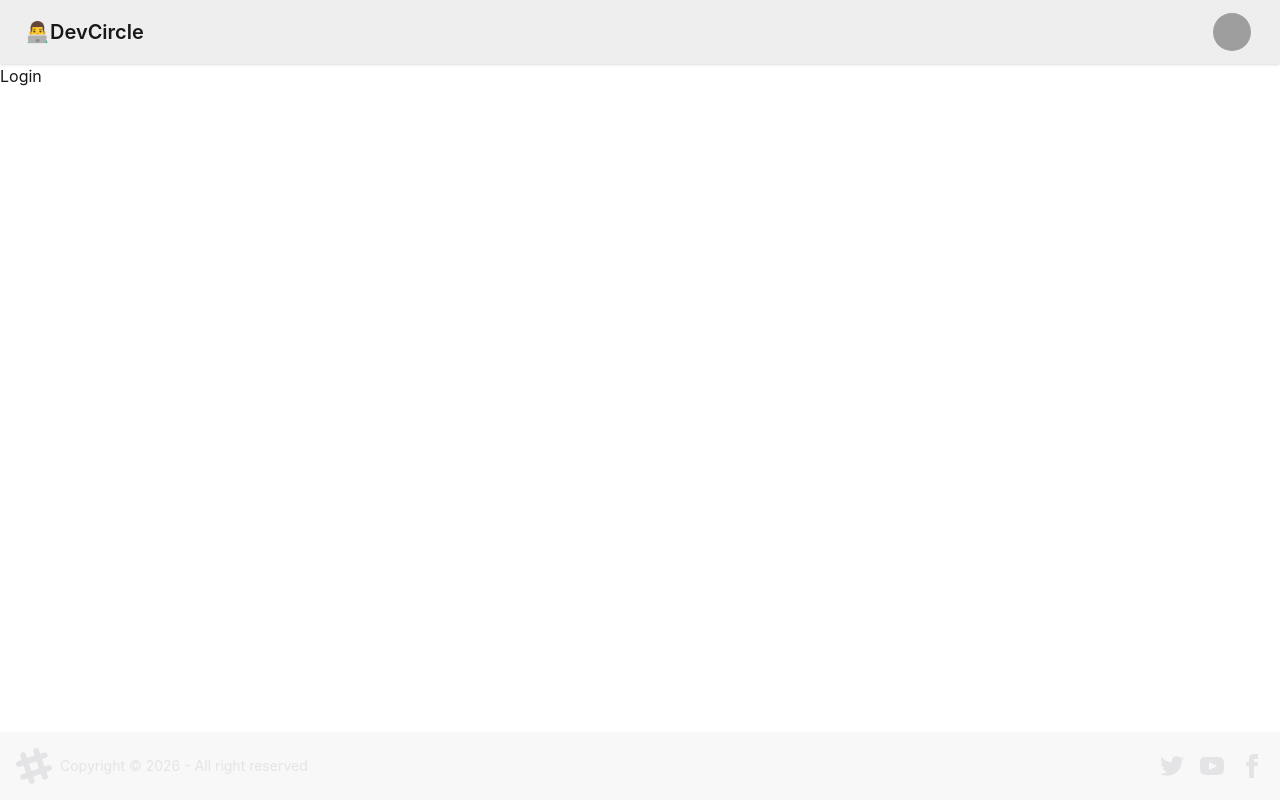
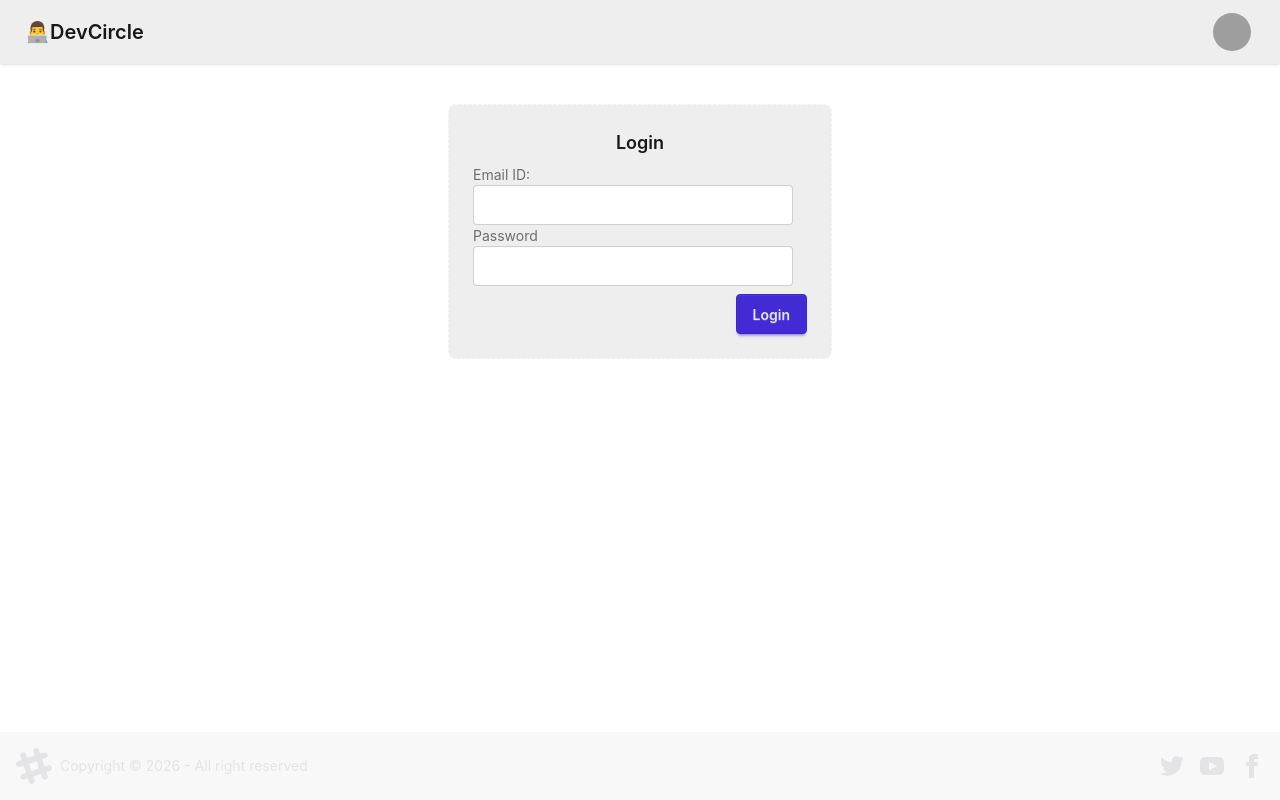
Before and after one commit to atishay5845/dev-circle, a React (Vite) app: page /login in a window 1280 px wide. Built offline with nearby package versions, Linux system fonts and the light colour scheme; grey boxes are pictures that could not be loaded.

Commit message:
added redux store

```diff
--- a/package.json
+++ b/package.json
@@ -10,9 +10,13 @@
     "preview": "vite preview"
   },
   "dependencies": {
+    "@reduxjs/toolkit": "^2.12.0",
+    "axios": "^1.18.1",
     "react": "^19.2.7",
     "react-dom": "^19.2.7",
-    "react-router-dom": "^7.18.1"
+    "react-redux": "^9.3.0",
+    "react-router-dom": "^7.18.1",
+    "redux": "^5.0.1"
   },
   "devDependencies": {
     "@tailwindcss/vite": "^4.3.2",
--- a/src/Login.jsx
+++ b/src/Login.jsx
@@ -1,8 +1,55 @@
 import React from 'react'
+import { useState } from 'react';
+import axios from "axios";
+const Login = () => {
+  const [emailId, setEmailId] = useState("");
+  const [password, setPassword] = useState("");
 
-const Login = () => {
+  const handleLogin = async () => {
+    try {
+      await axios.post("http://localhost:3000/login", {
+        email: emailId,
+        password
+      }, { withCredentials: true });
+    } catch (err) {
+      console.log(err);
+    }
+  }
   return (
-    <div>Login</div>
+    <div className='flex justify-center my-10'>
+      <div className="card card-dash bg-base-300 w-96">
+        <div className="card-body">
+          <h2 className="card-title justify-center">Login</h2>
+          <div>
+            <label className="form-control w-full max-w-xs my-2">
+              <div className="label">
+                <span className="label-text">Email ID: {emailId}</span>
+              </div>
+              <input
+                type="text"
+                value={emailId}
+                className="input input-bordered w-full max-w-xs"
+                onChange={(e) => setEmailId(e.target.value)}
+              />
+            </label>
+            <label className="form-control w-full max-w-xs my-2">
+              <div className="label">
+                <span className="label-text">Password</span>
+              </div>
+              <input
+                type="password"
+                value={password}
+                className="input input-bordered w-full max-w-xs"
+                onChange={(e) => setPassword(e.target.value)}
+              />
+            </label>
+          </div>
+          <div className="card-actions justify-end">
+            <button className="btn btn-primary" onClick={handleLogin}>Login</button>
+          </div>
+        </div>
+      </div>
+    </div>
   )
 }
 
--- /dev/null
+++ b/src/utils/appStore.js
@@ -0,0 +1,6 @@
+import { configureStore } from "@reduxjs/toolkit";
+const appStore = configureStore({
+  reducer: {},
+});
+
+export default appStore;
--- /dev/null
+++ b/src/utils/userSlice.js
@@ -0,0 +1,17 @@
+import { createSlice } from "@reduxjs/toolkit";
+
+const userSlice = createSlice({
+  name: 'user',
+  initialState: null,
+  reducers: {
+    addUser: (state, action) => {
+      return action.payload;
+    }
+    removeUser: (state, action) => {
+      return null;
+    }
+  }
+})
+
+export default userSlice.reducer;
+export const { addUser, removeUser } = userSlice.actions;
```
Also changed, not shown: src/App.jsx (+7 -2 lines), 1 other file (tests, documents, lock files or other folders).
